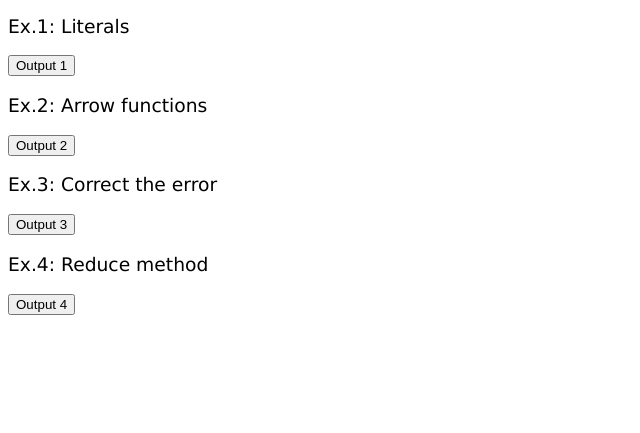
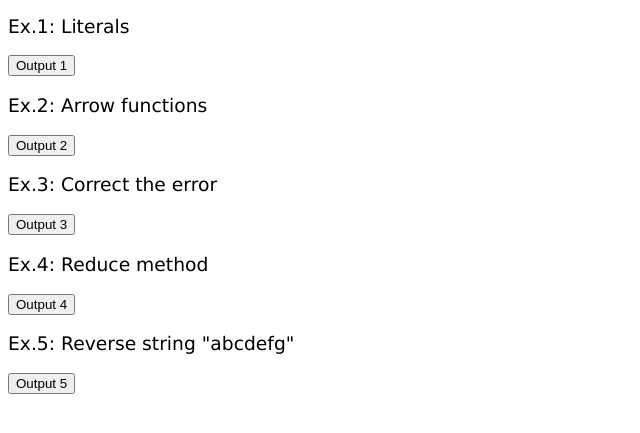
Before and after one commit to silviapio/M7_javascript-ES6, a plain HTML site: page index.html in a window 1280 px wide. Shown: the part 103-536 px from the top of the page, without its empty margins (0-640 px from the left). Drawn offline with Linux system fonts and the light colour scheme.

Commit message:
exercise 5 solved

```diff
--- a/index.html
+++ b/index.html
@@ -21,6 +21,9 @@
     <h3 style="font-weight: lighter;">Ex.4: Reduce method</h3>
     <button onclick="useReduce4()">Output 4</button>
 
+    <h3 style="font-weight: lighter;">Ex.5: Reverse string "abcdefg"</h3>
+    <button onclick="reverseString5('abcdefg')">Output 5</button>
+
     <script src="./main.js"></script>
 </body>
 </html>
--- a/main.js
+++ b/main.js
@@ -87,3 +87,8 @@ function useReduce4(){
     const epicSentence = epic.reduce(stringReducer);
     console.log(epicSentence);
 }
+
+const reverseString5 = myStr => {
+    let strReversed = [...myStr].reverse().join("");
+    console.log(strReversed);
+}
```
